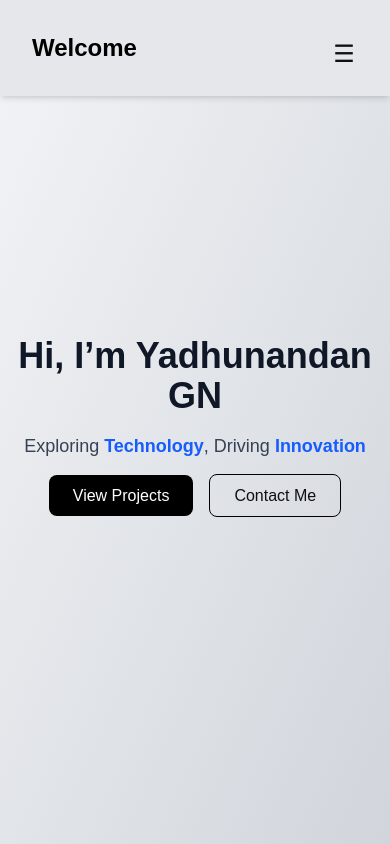
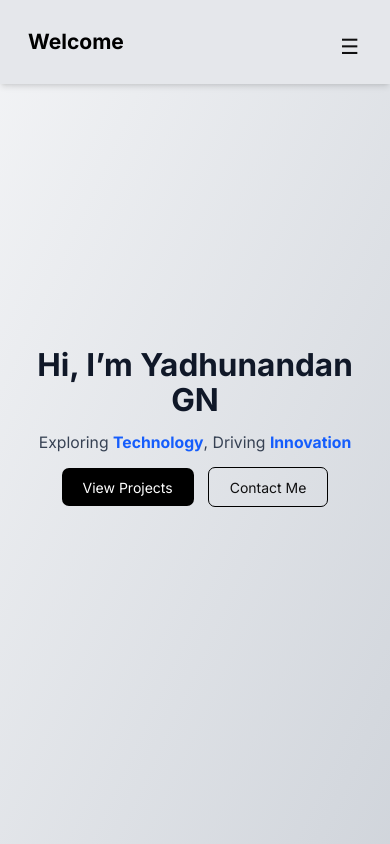
Before and after one commit to yadhunandangn/Portfolio, a React (Vite) app: page / in a window 390 px wide. Shown: the top 844 px of the page. Built offline with nearby package versions, Linux system fonts and the light colour scheme.

Commit message:
feat: Add responsive design with viewport and media queries

```diff
--- a/index.html
+++ b/index.html
@@ -2,8 +2,8 @@
 <html lang="en">
   <head>
     <meta charset="UTF-8" />
+    <meta name="viewport" content="width=device-width, initial-scale=1.0" />
     <title>Portfolio</title>
-    <!-- public/index.html -->
     <link href="https://fonts.googleapis.com/css2?family=Inter:wght@400;500;700&family=Montserrat:wght@500;700&display=swap" rel="stylesheet">
 
   </head>
--- a/src/index.css
+++ b/src/index.css
@@ -1,15 +1,41 @@
 @import "tailwindcss";
+
+
+/* --- Base and Mobile-First Styles --- */
+html {
+  font-size: 14px; /* Base font size for mobile */
+}
 
 html, body {
   margin: 0;
   padding: 0;
-  font-family: sans-serif;
+  font-family: 'Inter', sans-serif; /* Using the font from your HTML */
   background: #ffffff;
   color: #101011;
+  -webkit-font-smoothing: antialiased; /* Smoother font rendering */
+  -moz-osx-font-smoothing: grayscale;
 }
 
 @layer utilities {
   .link-hover {
-    @apply text-black hover:text-gray-500 hover:font-bold hover:border-b-3 transition-all;
+    @apply text-black hover:text-gray-500 hover:font-bold hover:border-b-2 transition-all; /* Adjusted border for mobile */
   }
 }
+
+/* --- Tablet Breakpoint --- */
+/* Applies to screen sizes 768px and larger */
+@media (min-width: 768px) {
+  html {
+    font-size: 16px; /* Increase base font size for tablets */
+  }
+}
+
+/* --- Desktop Breakpoint --- */
+/* Applies to screen sizes 1024px and larger */
+@media (min-width: 1024px) {
+  @layer utilities {
+    .link-hover {
+      @apply hover:border-b-3; /* Use a thicker border on desktop for the hover effect */
+    }
+  }
+}
```
